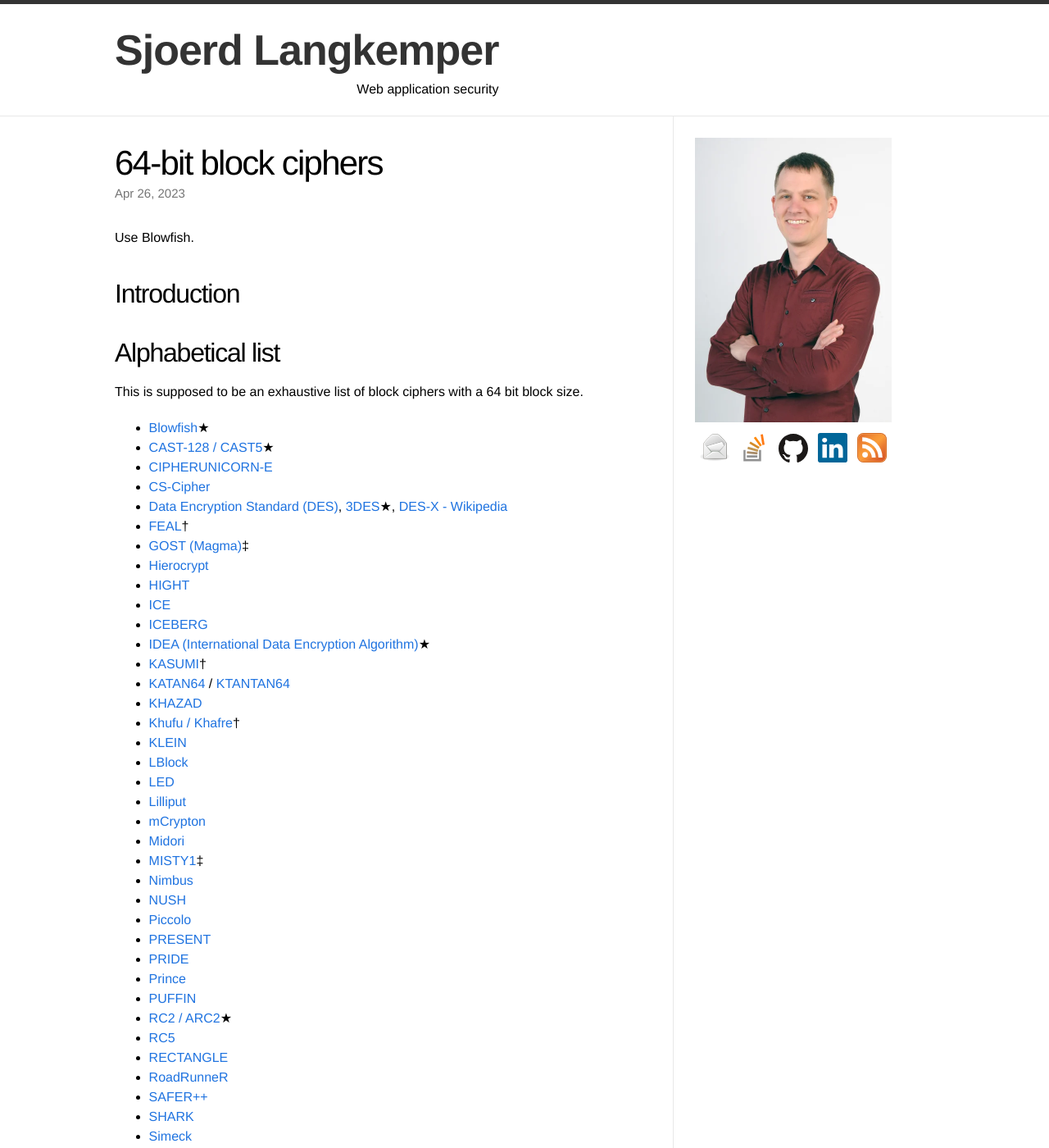
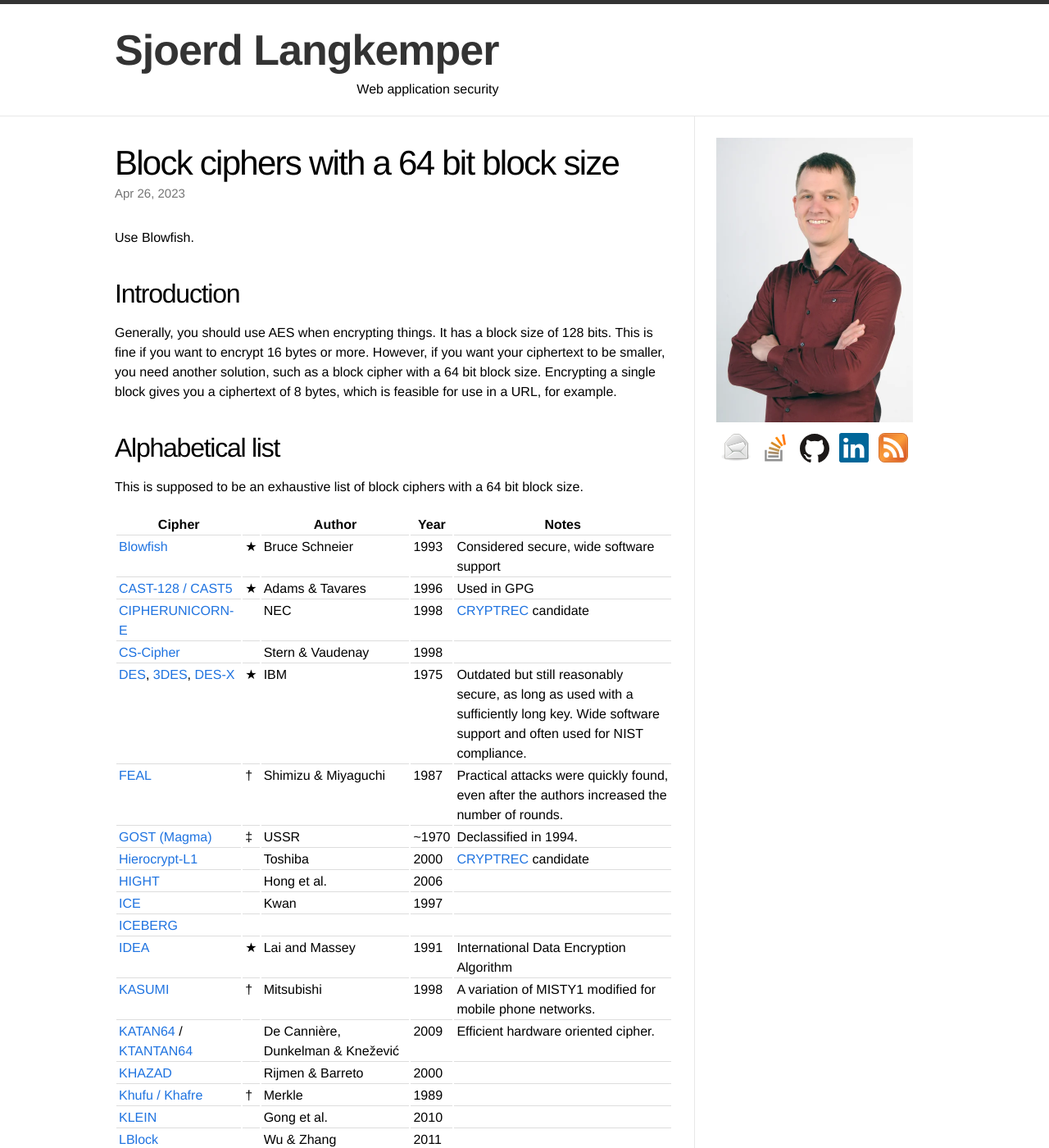
Before and after one commit to Sjord/Sjord.github.io, a Jekyll site: the page built from _posts/2023-04-06-encryption-64-bit-block-ciphers.md, in a window 1280 px wide and 1400 px high. Shown: the whole window at 82% size. Built offline with Jekyll 4.4.1, drawn with Linux system fonts in a browser that asks for light colours; some of the changed text lies outside the part shown.

Commit message:
More ciphers, make table

```diff
--- a/_posts/2023-04-06-encryption-64-bit-block-ciphers.md
+++ b/_posts/2023-04-06-encryption-64-bit-block-ciphers.md
@@ -1,6 +1,6 @@
 ---
 layout: post
-title: "64-bit block ciphers"
+title: "Block ciphers with a 64 bit block size"
 thumbnail: blowfish-480.jpg
 date: 2023-04-26
 ---
@@ -11,62 +11,69 @@ Use Blowfish.
 
 ## Introduction
 
+Generally, you should use AES when encrypting things. It has a block size of 128 bits. This is fine if you want to encrypt 16 bytes or more. However, if you want your ciphertext to be smaller, you need another solution, such as a block cipher with a 64 bit block size. Encrypting a single block gives you a ciphertext of 8 bytes, which is feasible for use in a URL, for example.
+
 ## Alphabetical list
 
 This is supposed to be an exhaustive list of block ciphers with a 64 bit block size.
 
-* [Blowfish](https://en.wikipedia.org/wiki/Blowfish_(cipher))★
-* [CAST-128 / CAST5](https://en.wikipedia.org/wiki/CAST-128)★
-* [CIPHERUNICORN-E](https://en.wikipedia.org/wiki/CIPHERUNICORN-E)
-* [CS-Cipher](https://en.wikipedia.org/wiki/CS-Cipher)
-* [Data Encryption Standard (DES)](https://en.wikipedia.org/wiki/Data_Encryption_Standard), [3DES](https://en.wikipedia.org/wiki/Triple_DES)★, [DES-X - Wikipedia](https://en.wikipedia.org/wiki/DES-X)
-* [FEAL](https://en.wikipedia.org/wiki/FEAL)†
-* [GOST (Magma)](https://en.wikipedia.org/wiki/GOST_(block_cipher))‡
-* [Hierocrypt](https://en.wikipedia.org/wiki/Hierocrypt)
-* [HIGHT](https://www.iacr.org/archive/ches2006/04/04.pdf)
-* [ICE](https://en.wikipedia.org/wiki/ICE_(cipher))
-* [ICEBERG](https://iacr.org/archive/fse2004/30170280/30170280.pdf)
-* [IDEA (International Data Encryption Algorithm)](https://en.wikipedia.org/wiki/International_Data_Encryption_Algorithm)★
-* [KASUMI](https://en.wikipedia.org/wiki/KASUMI)†
-* [KATAN64](https://www.iacr.org/archive/ches2009/57470273/57470273.pdf) / [KTANTAN64](https://www.iacr.org/archive/ches2009/57470273/57470273.pdf)
-* [KHAZAD](https://en.wikipedia.org/wiki/KHAZAD)
-* [Khufu / Khafre](https://en.wikipedia.org/wiki/Khufu_and_Khafre)†
-* [KLEIN](https://ris.utwente.nl/ws/portalfiles/portal/5095833/The_KLEIN_Block_Cipher.pdf)
-* [LBlock](https://eprint.iacr.org/2011/345.pdf)
-* [LED](https://eprint.iacr.org/2012/600.pdf)
-* [Lilliput](/papers/2015/extended-generalized-feistel-networks-using-matrix-representation-to-propose-a-new-lightweight-block-cipher-lilliput.pdf)
-* [mCrypton](/papers/2006/mcrypton-a-lightweight-block-cipher-for-security-of-low-cost-rfid-tags-and-sensors.pdf)
-* [Midori](https://eprint.iacr.org/2015/1142.pdf)
-* [MISTY1](https://en.wikipedia.org/wiki/MISTY1)‡
-* [Nimbus](https://en.wikipedia.org/wiki/Nimbus_(cipher))
-* [NUSH](https://en.wikipedia.org/wiki/NUSH)
-* [Piccolo](https://iacr.org/workshops/ches/ches2011/presentations/Session%207/CHES2011_Session7_3.pdf)
-* [PRESENT](https://en.wikipedia.org/wiki/PRESENT)
-* [PRIDE](https://eprint.iacr.org/2014/453.pdf)
-* [Prince](https://en.wikipedia.org/wiki/Prince_(cipher))
-* [PUFFIN](https://citeseerx.ist.psu.edu/document?repid=rep1&type=pdf&doi=6c1edca0a9800edfb76aca96915ab6f8fcb80cdd)
-* [RC2 / ARC2](https://en.wikipedia.org/wiki/RC2)★
-* [RC5](https://en.wikipedia.org/wiki/RC5)
-* [RECTANGLE](https://csrc.nist.gov/csrc/media/events/lightweight-cryptography-workshop-2015/documents/papers/session8-wentao-paper.pdf)
-* [RoadRunneR](https://eprint.iacr.org/2015/906.pdf)
-* [SAFER++](http://everything.explained.today/SAFER/)
-* [SHARK](https://en.wikipedia.org/wiki/SHARK)
-* [Simeck](https://eprint.iacr.org/2015/612.pdf)
-* [SKINNY / MANTIS](https://eprint.iacr.org/2016/660.pdf)
-* [Skipjack](https://en.wikipedia.org/wiki/Skipjack_(cipher))
-* [SPARX](https://www.cryptolux.org/index.php/SPARX)
-* [Speck](https://en.wikipedia.org/wiki/Speck_(cipher)) / [Simon](https://en.wikipedia.org/wiki/Simon_(cipher))
-* [TEA (Tiny Encryption Algorithm)](https://en.wikipedia.org/wiki/Tiny_Encryption_Algorithm)‡
-* [Treyfer](https://en.wikipedia.org/wiki/Treyfer)‡
-* [TWINE](https://www.nec.com/en/global/rd/tg/code/symenc/pdf/twine_LC11.pdf)
-* [XTEA](https://en.wikipedia.org/wiki/XTEA)‡
-* [XXTEA](https://en.wikipedia.org/wiki/XXTEA)‡
+| Cipher |   | Author | Year | Notes |
+|--------|---|--------|------|-------|
+| [Blowfish](https://en.wikipedia.org/wiki/Blowfish_(cipher)) | ★ | Bruce Schneier | 1993 | Considered secure, wide software support |
+| [CAST-128 / CAST5](https://en.wikipedia.org/wiki/CAST-128)| ★ | Adams & Tavares | 1996 | Used in GPG |
+| [CIPHERUNICORN-E](https://en.wikipedia.org/wiki/CIPHERUNICORN-E) | | NEC | 1998 | [CRYPTREC](https://en.wikipedia.org/wiki/CRYPTREC) candidate |
+| [CS-Cipher](https://en.wikipedia.org/wiki/CS-Cipher) | | Stern & Vaudenay | 1998 | |
+| [DES](https://en.wikipedia.org/wiki/Data_Encryption_Standard), [3DES](https://en.wikipedia.org/wiki/Triple_DES), [DES-X](https://en.wikipedia.org/wiki/DES-X) | ★ | IBM | 1975 | Outdated but still reasonably secure, as long as used with a sufficiently long key. Wide software support and often used for NIST compliance. |
+| [FEAL](https://en.wikipedia.org/wiki/FEAL) | † | Shimizu & Miyaguchi | 1987 | Practical attacks were quickly found, even after the authors increased the number of rounds. |
+| [GOST (Magma)](https://en.wikipedia.org/wiki/GOST_(block_cipher)) | ‡ | USSR | ~1970 | Declassified in 1994. |
+| [Hierocrypt-L1](https://en.wikipedia.org/wiki/Hierocrypt) | | Toshiba | 2000 | [CRYPTREC](https://en.wikipedia.org/wiki/CRYPTREC) candidate |
+| [HIGHT](https://www.iacr.org/archive/ches2006/04/04.pdf) | | Hong et al. | 2006 | |
+| [ICE](https://en.wikipedia.org/wiki/ICE_(cipher)) | | Kwan | 1997 | |
+| [ICEBERG](https://iacr.org/archive/fse2004/30170280/30170280.pdf) | | | | |
+| [IDEA](https://en.wikipedia.org/wiki/International_Data_Encryption_Algorithm) | ★ | Lai and Massey | 1991 | International Data Encryption Algorithm |
+| [KASUMI](https://en.wikipedia.org/wiki/KASUMI) | † | Mitsubishi | 1998 | A variation of MISTY1 modified for mobile phone networks. |
+| [KATAN64](https://www.iacr.org/archive/ches2009/57470273/57470273.pdf) / [KTANTAN64](https://www.iacr.org/archive/ches2009/57470273/57470273.pdf) | | De Cannière, Dunkelman & Knežević | 2009 | Efficient hardware oriented cipher.
+| [KHAZAD](https://en.wikipedia.org/wiki/KHAZAD) | | Rijmen & Barreto | 2000 | |
+| [Khufu / Khafre](https://en.wikipedia.org/wiki/Khufu_and_Khafre) | † | Merkle | 1989 |
+| [KLEIN](https://ris.utwente.nl/ws/portalfiles/portal/5095833/The_KLEIN_Block_Cipher.pdf) | | Gong et al. | 2010 | |
+| [LBlock](https://eprint.iacr.org/2011/345.pdf) | | Wu & Zhang | 2011 | |
+| [LED](https://eprint.iacr.org/2012/600.pdf) | | Guo, Peyrin, Poschmann, Robshaw | 2011 | |
+| [Lilliput](/papers/2015/extended-generalized-feistel-networks-using-matrix-representation-to-propose-a-new-lightweight-block-cipher-lilliput.pdf) | | | 2015 | |
+| [LOKI89/91](https://en.wikipedia.org/wiki/LOKI) | ‡ | Brown, Pieprzyk & Seberry | 1990 |
+| [mCrypton](/papers/2006/mcrypton-a-lightweight-block-cipher-for-security-of-low-cost-rfid-tags-and-sensors.pdf) | | | 2006 | |
+| [Midori](https://eprint.iacr.org/2015/1142.pdf) | | Banik et al. | 2015 | |
+| [MISTY1](https://en.wikipedia.org/wiki/MISTY1) | ‡ | Matsui | 1997 | [NESSIE](https://en.wikipedia.org/wiki/NESSIE) selected, [CRYPTREC](https://en.wikipedia.org/wiki/CRYPTREC) candidate |
+| [Nimbus](https://en.wikipedia.org/wiki/Nimbus_(cipher)) | † | Alexis Machado | 2000 | |
+| [NUSH](https://en.wikipedia.org/wiki/NUSH) | ‡ | Lebedev & Volchkov | 2000 | |
+| [Piccolo](https://iacr.org/workshops/ches/ches2011/presentations/Session%207/CHES2011_Session7_3.pdf) | | Shibutani et al. | 2011 | |
+| [PRESENT](https://en.wikipedia.org/wiki/PRESENT) | | Bogdanov, Knudsen, Leander, Paar, Poschmann, Robshaw, Seurin, Vikkelsoe | 2007 | |
+| [PRIDE](https://eprint.iacr.org/2014/453.pdf) | | Albrecht et al. | 2014 | |
+| [Prince](https://en.wikipedia.org/wiki/Prince_(cipher)) | | Borghoff et al. | 2012 | |
+| [PUFFIN](https://citeseerx.ist.psu.edu/document?repid=rep1&type=pdf&doi=6c1edca0a9800edfb76aca96915ab6f8fcb80cdd) | | | | |
+| [QARMA](https://en.wikipedia.org/wiki/QARMA) | | Avanzi | 2017 | |
+| [RC2 / ARC2](https://en.wikipedia.org/wiki/RC2) | ★ | Rivest | 1987 | |
+| [RC5](https://en.wikipedia.org/wiki/RC5) | | Rivest | 1994 | |
+| [RECTANGLE](https://csrc.nist.gov/csrc/media/events/lightweight-cryptography-workshop-2015/documents/papers/session8-wentao-paper.pdf) | | Zhang et al. | 2015 | |
+| [RoadRunneR](https://eprint.iacr.org/2015/906.pdf) | | | | |
+| [SAFER++](http://everything.explained.today/SAFER/) | | Massey et al. | 2000 | |
+| [SHARK](https://en.wikipedia.org/wiki/SHARK) | | Rijmen et al. | 1996 | a predecessor of AES. |
+| [Simeck](https://eprint.iacr.org/2015/612.pdf) | | Yang et al. | 2015 | |
+| [SKINNY / MANTIS](https://eprint.iacr.org/2016/660.pdf) | | Beierle et al. | 2016 | |
+| [Skipjack](https://en.wikipedia.org/wiki/Skipjack_(cipher)) | | NSA | 1998 | Small key size of 80 bits. Intended for use in the controversial Clipper chip. |
+| [SPARX](https://www.cryptolux.org/index.php/SPARX) | | Dinu et al. | 2016 | |
+| [Speck](https://en.wikipedia.org/wiki/Speck_(cipher)) / [Simon](https://en.wikipedia.org/wiki/Simon_(cipher)) | | NSA | 2013 | |
+| [SPEED](http://target0.be/madchat/crypto/hash-lib-algo/speed/speed-paper.pdf) | ‡ | Yuliang Zheng | 1997 | |
+| [TEA](https://en.wikipedia.org/wiki/Tiny_Encryption_Algorithm) | ‡ | Needham & Wheeler | 1994 | Tiny Encryption Algorithm. Vulnerable to related-key attacks. Improved with XTEA and XXTEA. |
+| [Treyfer](https://en.wikipedia.org/wiki/Treyfer) | ‡ | Gideon Yuval | 1997 | |
+| [TWINE](https://www.nec.com/en/global/rd/tg/code/symenc/pdf/twine_LC11.pdf) | | NEC | 2011 | |
+| [XTEA](https://en.wikipedia.org/wiki/XTEA) | ‡ | Needham & Wheeler | 1997 | |
+| [XXTEA](https://en.wikipedia.org/wiki/XXTEA) | ‡ | Needham & Wheeler | 1998 | |
 
 Marks:
 
 * ★: popular, widely used cipher
-* †: seriously broken
-* ‡: somewhat broken
+* †: seriously broken, practical attack
+* ‡: somewhat broken, impractical attack
 
 ## Recommendation
 
```
Also changed, not shown: other parts of _posts/2023-04-06-encryption-64-bit-block-ciphers.md (+1 -1 lines).
